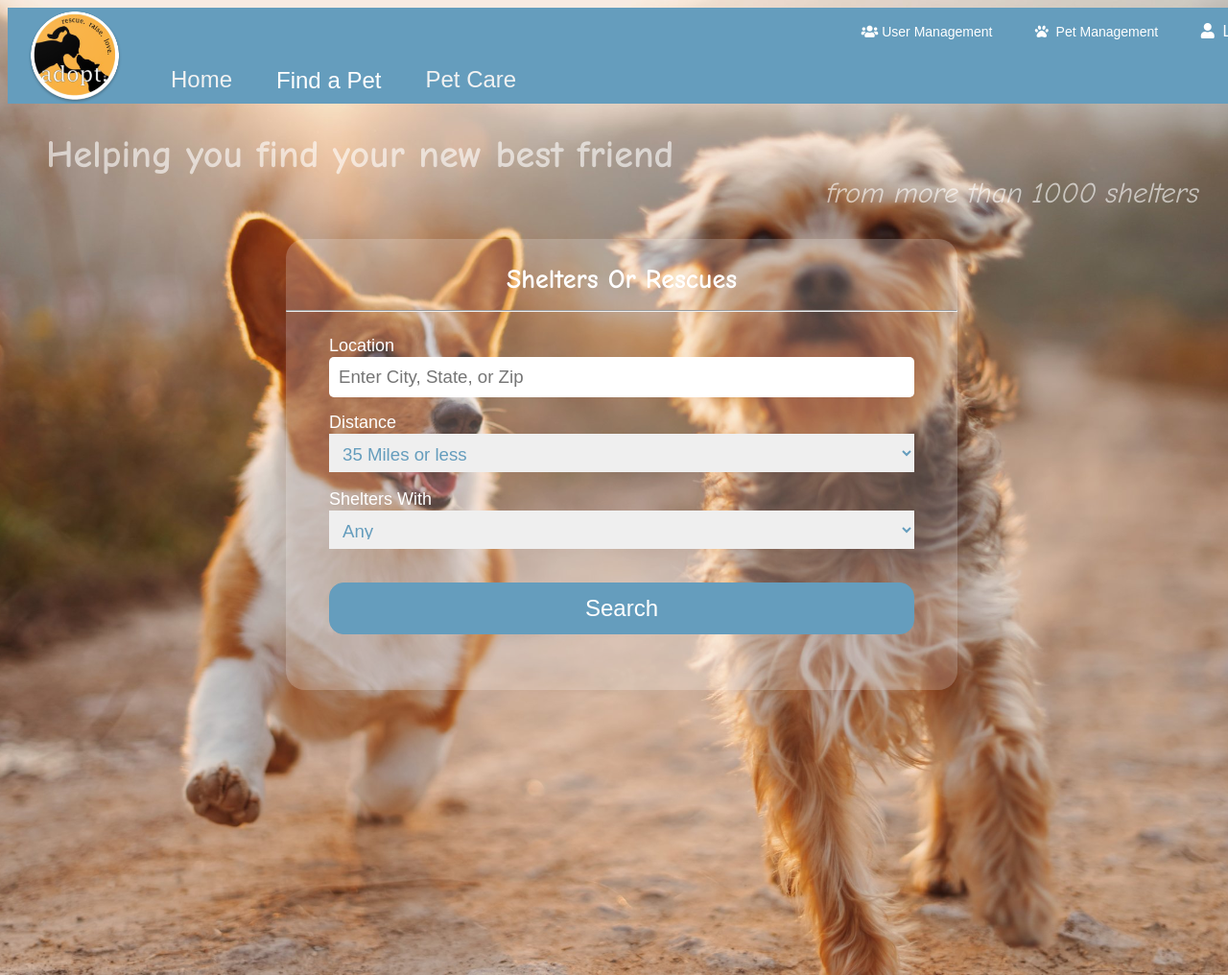
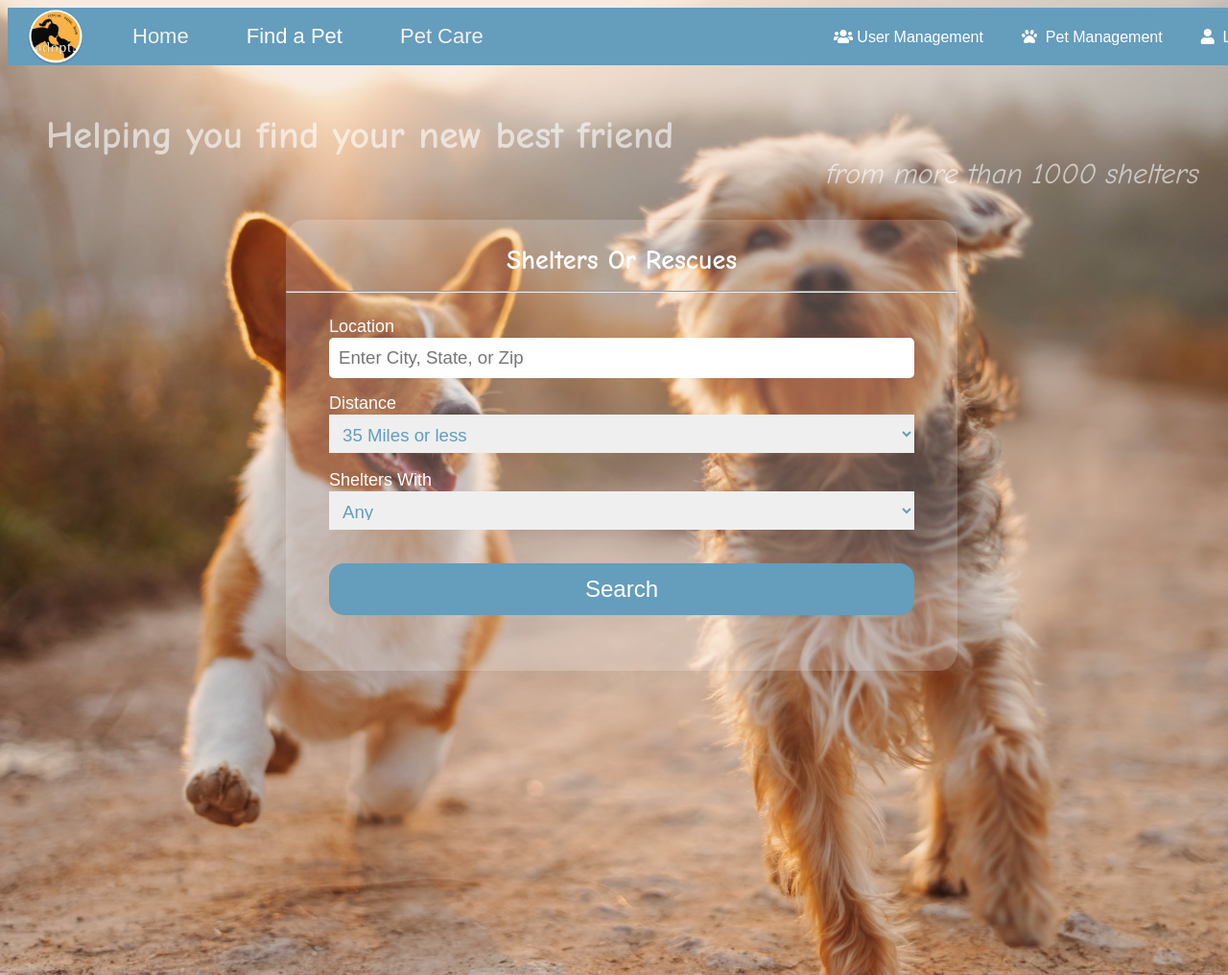
Before and after one commit to koreylo9/pet-adoption, a plain HTML site: page pet/index.html in a window 1280 px wide. Shown: the top 1016 px of the page at 96% size. Drawn offline with Linux system fonts and the light colour scheme.

Commit message:
update index.html

```diff
--- a/pet/index.html
+++ b/pet/index.html
@@ -5,6 +5,7 @@
     <meta name="viewport" content="width=device-width, initial-scale=1.0">
     <title>Document</title>
     <link rel="stylesheet" href="fa/css/all.min.css">
+    <link rel="icon" type="image/png" href="./image/logo.png">
 
     <style>
 
@@ -17,12 +18,12 @@
             background-position: center center;
         }
 
-        /* ************* nav bar ************* */
+    /* ************* header ************* */
+        /* ************* Navigation Bar ************* */
 
         header{
             width: 1400px;
-            height: 100px;
-            /* height: 50px; */
+            height: 60px;
             background-color:#659DBD;
             margin: 0px auto;
             font-family: Arial, Helvetica, sans-serif;
@@ -30,37 +31,26 @@
 
         .logo{
             float: left;
-            width: 10%;
-            height: 100px;
         }
 
         .logo img{
-            width: 100px;
-            /* width: 50px; */
+            width: 60px;
             margin-left: 20px;
-        }
-
-        #nav-wrapper{
-            width: 90%;
-            float: right;
+            margin-right: 20px;
         }
 
         #userinfo{
+            float: right;
+            line-height: 30px;
             font-size: 16px;
-            text-align: end;
         }
 
-        #nav-wrapper ul{
+        #userinfo ul{
             list-style-type: none;
-            padding: 0;
         }
 
-        #nav-wrapper li{
-            color: white;
-            display:inline;
-        }
-
-        .managelist li{
+        #userinfo li{
+            float: left;
             margin-right: 40px;
         }
 
@@ -69,13 +59,11 @@
             color:white;
         }
 
-        .managelist a:hover{
+        #userinfo  a:hover{
             color:#DAAD86;
         }
 
-
         #user-manage, #pet-manage{
-            font-size: 14px;
             /* visibility: hidden; */
         }
 
@@ -84,27 +72,18 @@
             background-color: #4A7F9D;
         }
 
+        .navbar{
+            float: left;
+            line-height: 60px;
+        }
+
         .navbar a {
             float: left;
-            display: block;
             color: #f2f2f2;
-            text-align: center;
-            padding: 11px 30px;
-            text-decoration: none;
-            font-size: 24px;
-            position: relative;
+            padding: 0px 30px;
+            font-size: 22px;
+
         }
-
-
-        .dropdown-list a {
-            float: none;
-            color: black;
-            padding: 12px 16px;
-            text-decoration: none;
-            display: block;
-            text-align: left;
-        }
-
 
         .dropdown {
             float: left;
@@ -113,15 +92,15 @@
 
 
         .dropdown .petlist-btn {
-            font-size: 16px;
+            height: 60px;
             border: none;
             outline: none;
             color: white;
-            padding: 12px 16px;
+            padding-left: 30px;
+            padding-right: 30px;
             background-color: inherit;
             font-family: inherit;
-            margin: 0;
-            font-size: 24px;
+            font-size: 22px;
         }
 
 
@@ -132,17 +111,18 @@
             min-width: 160px;
             box-shadow: 0px 8px 16px 0px rgba(0,0,0,0.2);
             z-index: 1;
-            margin-top: -2px;
+            margin-top: -1px;
+            margin-left: 2px;
         }
 
         .findpet-list a {
             float: none;
             color: white;
-            padding: 12px 16px;
+            padding: 5px 30px;
             text-decoration: none;
             display: block;
             text-align: left;
-            font-size: 16px;
+            font-size: 18px;
         }
 
         .findpet-list a:hover{
@@ -153,7 +133,11 @@
             display: block;
         }
 
-        /* ************************** */
+        /* ************ MAIN  ************** */
+
+        main{
+            margin-top: 50px;
+        }
 
         .logo-words{
             width: 1200px;
@@ -180,7 +164,6 @@
         .search-box{
             width: 700px;
             height: 460px;
-            margin-top: 10px;
             border-radius: 20px;
             background-color:rgba(255, 255,255, .2);
         }
@@ -270,25 +253,14 @@
 </head>
 <body>
     <header>
+
+        <!-- /* ************* logo ************* */ -->
         <div class="logo">
             <img src="./image/logo.png" alt="" class="icon">
          </div>
 
-        <div id="nav-wrapper">
-            <div id="userinfo">
-                <ul class="managelist">
-                    <li id="user-manage"><a href="javascript:;"><i class="fas fa-users"></i>&nbsp;User Management</a></li>
-                    <li id="pet-manage"><a href="./pet_management.html"><i class="fas fa-paw"></i>&nbsp; Pet Management</a></li>
-                     <li id="login">
-                         <a href="">
-                            <i class="fas fa-user"></i>&nbsp;
-                            Login/Signup
-                         </a>
-                    </li>
-                </ul>
-            </div>
 
-
+        <!-- /* ************* Navigation Bar ************* */ -->
         <div class="navbar">
             <a href="javascript:;">Home</a>
             <div class="dropdown">
@@ -302,11 +274,18 @@
             <a href="javascript:;">Pet Care</a>
         </div>
 
+        <div id="userinfo">
+            <ul class="managelist">
+                <li id="user-manage"><a href="javascript:;"><i class="fas fa-users"></i>&nbsp;User Management</a></li>
+                <li id="pet-manage"><a href="./pet_management.html"><i class="fas fa-paw"></i>&nbsp; Pet Management</a></li>
+                 <li id="login">
+                     <a href="">
+                        <i class="fas fa-user"></i>&nbsp;
+                        Login/Signup
+                     </a>
+                </li>
+            </ul>
         </div>
-
-
-       <!-- ***************** -->
-
     </header>
 
     <main>
```
Lines whose indentation alone changed are shown as unchanged.
